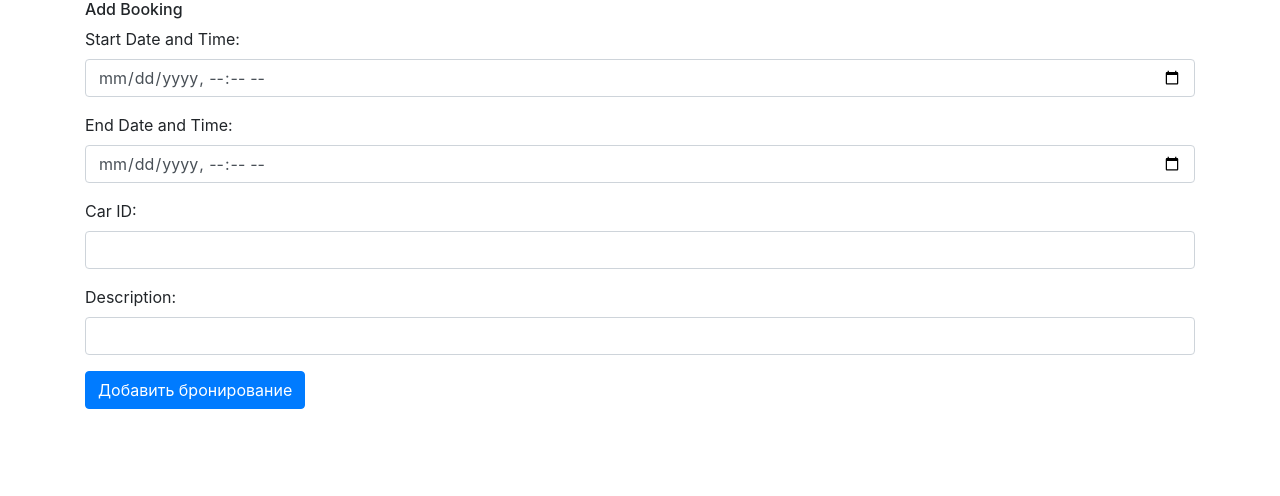
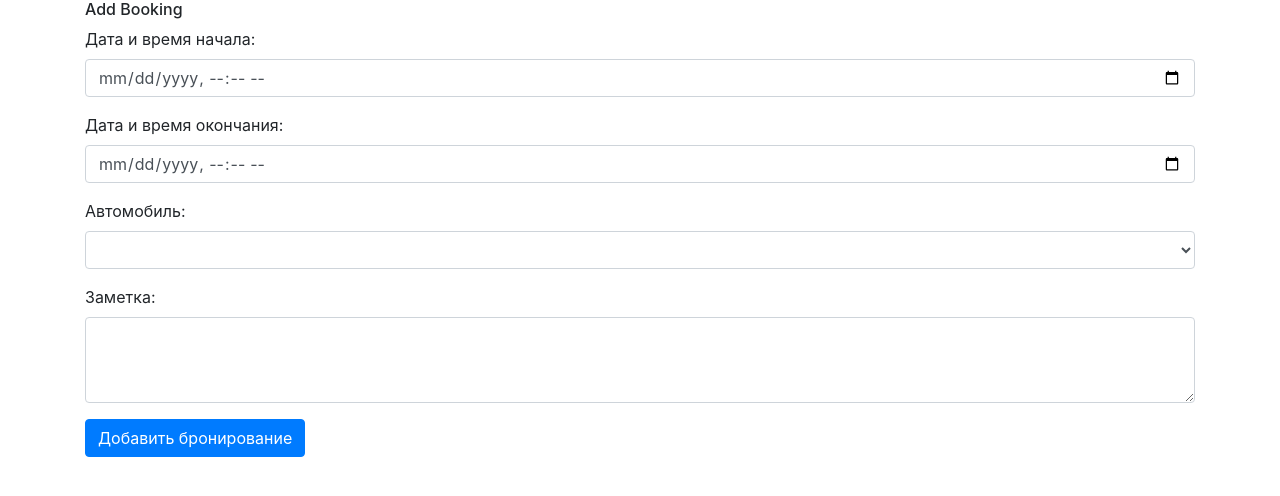
Before and after one commit to eltimccc/drivesync, a Flask app: page /add_booking in a window 1280 px wide. Shown: the top 496 px of the page. Run offline with Flask 3, Linux system fonts and the light colour scheme; lists and menus that the app fills with data are empty; some libraries are stand-ins or nearby versions.

Commit message:
сделал кое что

```diff
--- a/routes.py
+++ b/routes.py
@@ -36,7 +36,7 @@ def add_booking():
             end_datetime = request.form.get('end_datetime')
             end_datetime = datetime.strptime(end_datetime, '%Y-%m-%dT%H:%M')
 
-            car_id = request.form.get('car_id')
+            car_id = request.form.get('car')  # Переименовываем поле car_id на car
             description = request.form.get('description')
 
             car = Car.query.get(car_id)
@@ -51,7 +51,8 @@ def add_booking():
         except Exception as e:
             return jsonify({'error': str(e)}), 500
     else:
-        return render_template('add_booking.html')
+        cars = Car.query.all()  # Получаем список всех автомобилей из базы данных
+        return render_template('add_booking.html', cars=cars)  # Передаем список автомобилей в шаблон
 
 
 @app.route('/delete_booking/<int:booking_id>/', methods=['POST'])
@@ -65,16 +66,31 @@ def delete_booking(booking_id):
 @app.route('/booking/<int:booking_id>/edit', methods=['GET', 'POST'])
 def edit_booking(booking_id):
     booking = Booking.query.get_or_404(booking_id)
+    cars = Car.query.all()
 
     if request.method == 'POST':
         booking.description = request.form['description']
         booking.start_date = datetime.strptime(request.form['start_date'], '%Y-%m-%dT%H:%M')
         booking.end_date = datetime.strptime(request.form['end_date'], '%Y-%m-%dT%H:%M')
+        car_id = request.form.get('car')
+        booking.car = Car.query.get(car_id)
         db.session.commit()
         return redirect(url_for('get_bookings', booking_id=booking.id))
 
-    return render_template('edit_booking.html', booking=booking)
+    return render_template('edit_booking.html', booking=booking, cars=cars)
 
+
+# @app.route('/booking/<int:booking_id>/edit', methods=['GET', 'POST'])
+# def edit_booking(booking_id):
+#     booking = Booking.query.get_or_404(booking_id)
+#     form = EditBookingForm(obj=booking)
+
+#     if request.method == 'POST':
+#         form.populate_obj(booking)
+#         db.session.commit()
+#         return redirect(url_for('get_bookings', booking_id=booking.id))
+
+    return render_template('edit_booking.html', form=form, booking=booking)
 
 @app.route('/add_car', methods=['GET', 'POST'])
 def add_car():
--- a/templates/add_booking.html
+++ b/templates/add_booking.html
@@ -5,6 +5,14 @@
     <meta name="viewport" content="width=device-width, initial-scale=1.0">
     <title>Add Booking</title>
     <link rel="stylesheet" href="https://maxcdn.bootstrapcdn.com/bootstrap/4.5.2/css/bootstrap.min.css">
+        <style>
+        .modal-lg .modal-content {
+            max-width: 50%; /* Устанавливаем максимальную ширину модального окна */
+        }
+        .modal-content {
+            margin: auto; /* Центрируем модальное окно по горизонтали */
+        }
+    </style>
 </head>
 <body>
     <div class="container">
@@ -12,31 +20,33 @@
 
         <form id="bookingForm" method="POST" action="/add_booking">
             <div class="form-group">
-                <label for="start_datetime">Start Date and Time:</label>
+                <label for="start_datetime">Дата и время начала:</label>
                 <input type="datetime-local" class="form-control" id="start_datetime" name="start_datetime" required>
             </div>
 
             <div class="form-group">
-                <label for="end_datetime">End Date and Time:</label>
+                <label for="end_datetime">Дата и время окончания:</label>
                 <input type="datetime-local" class="form-control" id="end_datetime" name="end_datetime" required>
             </div>
 
             <div class="form-group">
-                <label for="car_id">Car ID:</label>
-                <input type="text" class="form-control" id="car_id" name="car_id" required>
+                <label for="car">Автомобиль:</label>
+                <select class="form-control" id="car" name="car" required>
+                    {% for car in cars %}
+                    <option value="{{ car.id }}">{{ car.brand }} {{ car.car_number }}</option>
+                    {% endfor %}
+                </select>
             </div>
 
             <div class="form-group">
-                <label for="description">Description:</label>
-                <input type="text" class="form-control" id="description" name="description">
+                <label for="description">Заметка:</label>
+                <textarea class="form-control" id="description" name="description" rows="3"></textarea>
             </div>
 
             <button type="submit" class="btn btn-primary">Добавить бронирование</button>
         </form>
     </div>
 
-    <script src="https://ajax.googleapis.com/ajax/libs/jquery/3.5.1/jquery.min.js"></script>
-    <script src="https://cdnjs.cloudflare.com/ajax/libs/popper.js/1.16.0/umd/popper.min.js"></script>
-    <script src="https://maxcdn.bootstrapcdn.com/bootstrap/4.5.2/js/bootstrap.min.js"></script>
+
 </body>
 </html>
```
Also changed, not shown: forms.py (+14 -5 lines), templates/calendar_with_bookings.html (+18 -1 lines), templates/edit_booking.html (+8 -3 lines), app.py (line endings or trailing spaces).
